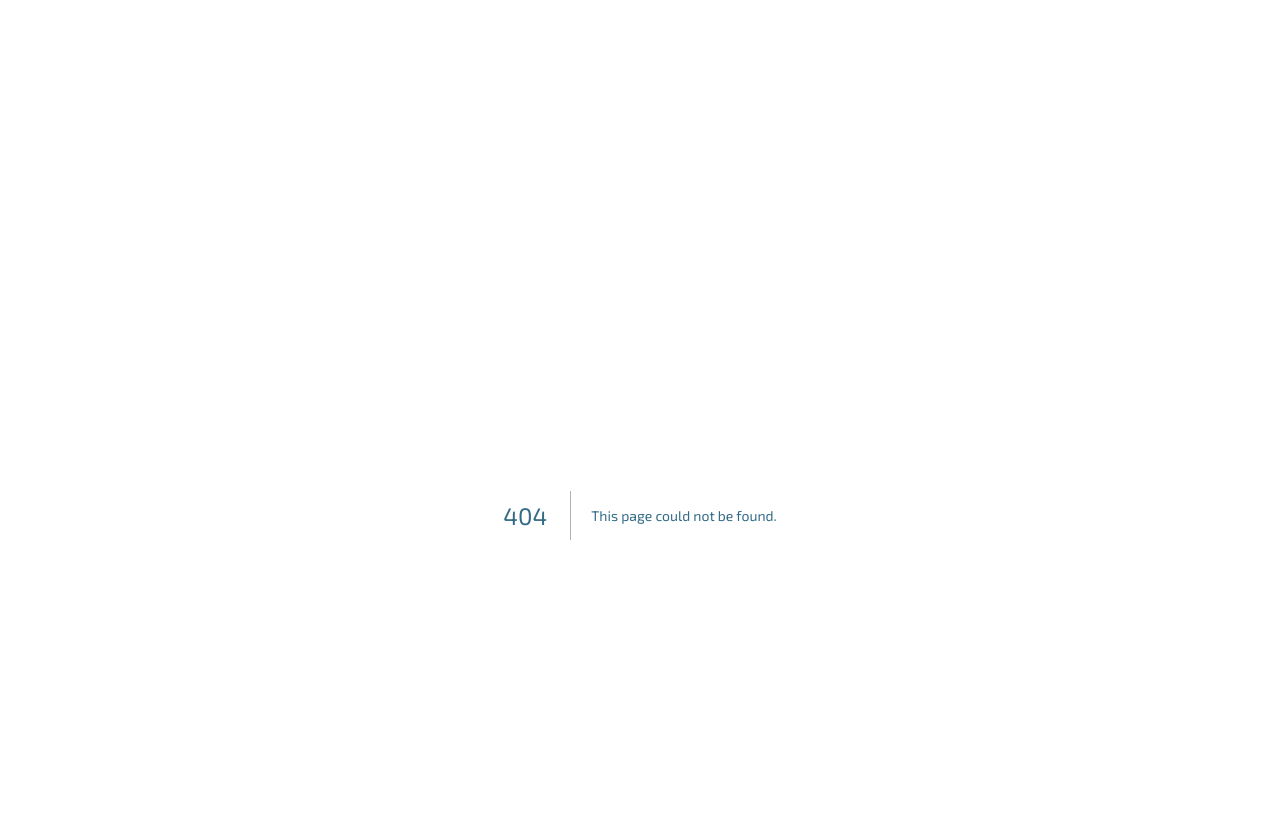
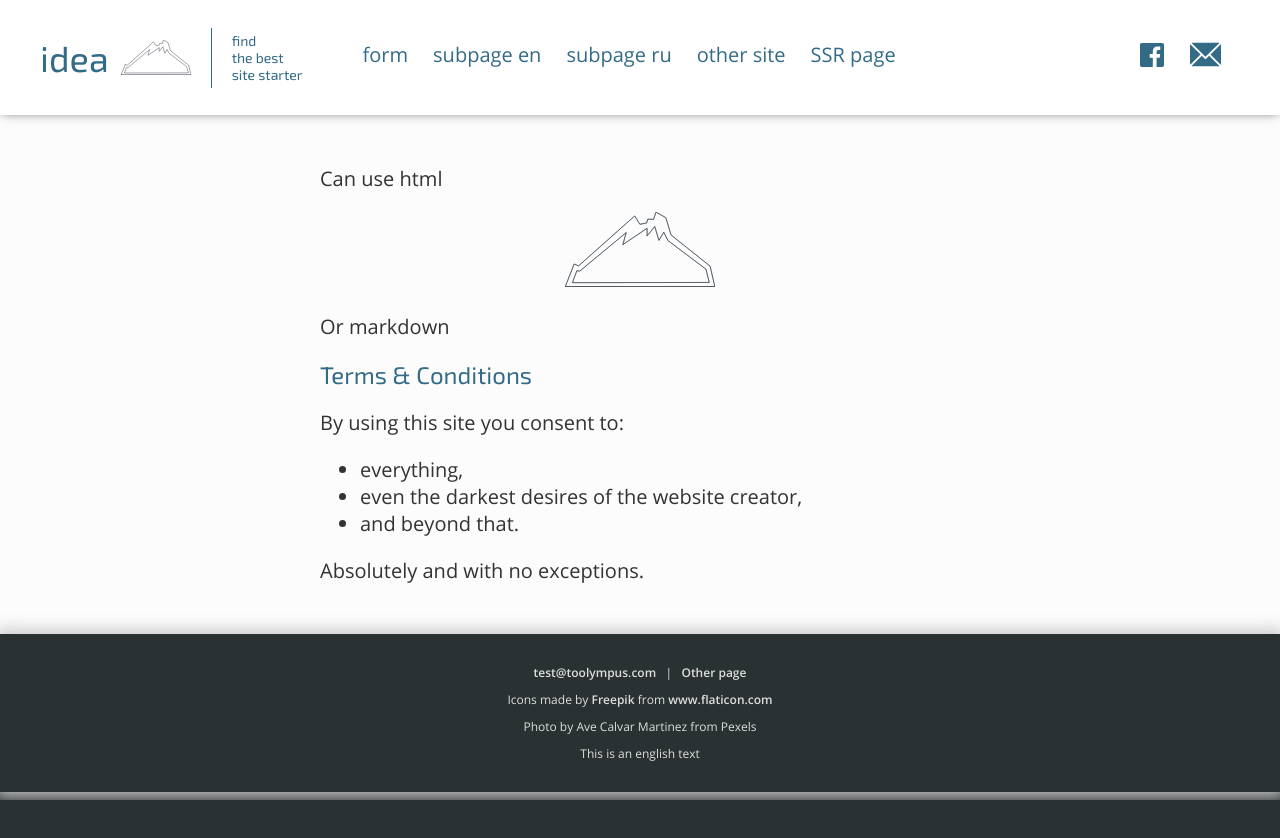
Before and after one commit to aturok/toolynextstarter, a Next.js app: page /en/mdpage in a window 1280 px wide. Before the commit this address had no page. Shown: the top 838 px of the page. After the commit the page ends 800 px from the top, so only its background shows below. Built offline with nearby package versions, Linux system fonts and the light colour scheme.

Commit message:
add language context with localization (page and string) examples

```diff
--- a/components/Common/Common.styles.ts
+++ b/components/Common/Common.styles.ts
@@ -25,6 +25,7 @@ export const CenteredContainer = styled.div`
 `;
 
 export const TextContainer = styled.div`
+    background: ${themeColor(c => c.background)};
     text-align: left;
     @media ${device.sm} {
         padding: 30px 25%;
--- a/components/Common/Footer.tsx
+++ b/components/Common/Footer.tsx
@@ -3,6 +3,7 @@ import { CenteredContainer, containerShadow } from './Common.styles';
 import { themeColor } from '../Theme';
 import { emailaddress } from '../../constants/constants';
 import { Scripts } from './Scripts';
+import { useLanguage } from '../Localization/LanguageContext';
 
 const Attribution = styled.p`
 `;
@@ -24,6 +25,7 @@ const Container = styled(CenteredContainer)`
 `;
 
 export default () => {
+    const { t } = useLanguage();
     return (
         <Container>
             <div>
@@ -33,6 +35,7 @@ export default () => {
             </div>
             <Attribution>Icons made by <a href="https://www.flaticon.com/authors/freepik" title="Freepik" target="blank">Freepik</a> from <a href="https://www.flaticon.com/" title="Flaticon" target="blank">www.flaticon.com</a></Attribution>
             <Attribution>Photo by Ave Calvar Martinez from Pexels</Attribution>
+            <Attribution>{t("localizableText")}</Attribution>
 
             <Scripts />
         </Container>);
--- a/components/Common/Menu.tsx
+++ b/components/Common/Menu.tsx
@@ -3,7 +3,8 @@ import { themeColor } from '../Theme';
 
 const menuitems = [
     ["/#emailform", "form"],
-    ["/mdpage", "subpage"],
+    ["/en/mdpage", "subpage en"],
+    ["/ru/mdpage", "subpage ru"],
     ["http://toolympus.com", "other site"],
     ["/newyorktemp", "SSR page"],
 ];
--- /dev/null
+++ b/components/Localization/LanguageContext.tsx
@@ -0,0 +1,49 @@
+import React, { useContext } from 'react';
+import Ru from './strings/ru';
+import En from './strings/en';
+import { Lang as apiLang } from '../../api/typings';
+
+
+export type Lang = apiLang;
+
+export interface ILanguageContext {
+    lang: Lang;
+    t: (key: string) => string;
+    link: (url: string) => string;
+    linkInOtherLang: (url: string) => string;
+}
+
+export const forLanguage = (lang: Lang): ILanguageContext => {
+    const strings = lang === 'ru' ? Ru : En;
+    return {
+        lang,
+        t: (key: string) => strings[key],
+        link: (url: string) => {
+            if(url === '/') {
+                return lang === 'ru' ? '/' : '/en'
+            } else if(!url.startsWith('/')) {
+                return url;
+            } else {
+                return `/${lang}${url}`;
+            }
+        },
+        linkInOtherLang: (url: string) => {
+            if(url === '/') {
+                return '/en';
+            } else if (url === '/en' || url === '/en/') {
+                return '/';
+            }
+            else if(url.startsWith('/ru/')) {
+                return `/en${url.substr(3)}`;
+            } else if(url.startsWith('/en/')) {
+                return `/ru${url.substr(3)}`;
+            } else {
+                return url;
+            };
+        },
+    }
+};
+
+export const LanguageContext = React.createContext<ILanguageContext>(forLanguage('en'));
+
+export const useLanguage = () => useContext(LanguageContext);
--- /dev/null
+++ b/components/Localization/strings/en.tsx
@@ -0,0 +1,5 @@
+import flat from 'flat';
+
+export default flat({
+    localizableText: "This is an english text",
+});
--- /dev/null
+++ b/components/Localization/strings/ru.tsx
@@ -0,0 +1,5 @@
+import flat from 'flat';
+
+export default flat({
+    localizableText: "Здесь написано по-русски",
+});
--- a/package.json
+++ b/package.json
@@ -9,6 +9,7 @@
   },
   "dependencies": {
     "axios": "^0.20.0",
+    "flat": "^5.0.2",
     "fs": "0.0.1-security",
     "gray-matter": "^4.0.2",
     "next": "9.4.4",
--- /dev/null
+++ b/pages/[lang]/mdpage.tsx
@@ -0,0 +1,38 @@
+import Head from '../../components/Common/Head';
+import BrandHeader from '../../components/Common/BrandHeader';
+import Footer from '../../components/Common/Footer';
+import { Main, TextContainer } from '../../components/Common/Common.styles';
+import ReactMarkdown from 'react-markdown/with-html';
+import { readPage } from '../../api/pages';
+import { forLanguage, LanguageContext } from '../../components/Localization/LanguageContext';
+
+
+export default function MDPage(page) {
+  return (
+      <LanguageContext.Provider value={forLanguage(page.lang)}>
+        <Head />
+        <BrandHeader />
+
+        <Main>
+            <TextContainer>
+                <ReactMarkdown escapeHtml={false} source={page.content} />
+            </TextContainer>
+        </Main>
+
+        <Footer />
+    </LanguageContext.Provider>);
+}
+
+export async function getStaticPaths() {
+    return {
+        paths: [
+            { params: { lang: 'ru' }},
+            { params: { lang: 'en' }},
+        ],
+        fallback: false,
+    }
+}
+
+export async function getStaticProps({ params }) {
+    return { props: { ...readPage(`/mdpage_${params.lang}`), lang: params.lang } };
+}
```
Also changed, not shown: content/mdpage_ru.md (added, +19 -0 lines), pages/mdpage.tsx (deleted, +0 -27 lines), content/mdpage_en.md (renamed from content/mdpage.md), 1 other file (tests, documents, lock files or other folders).
